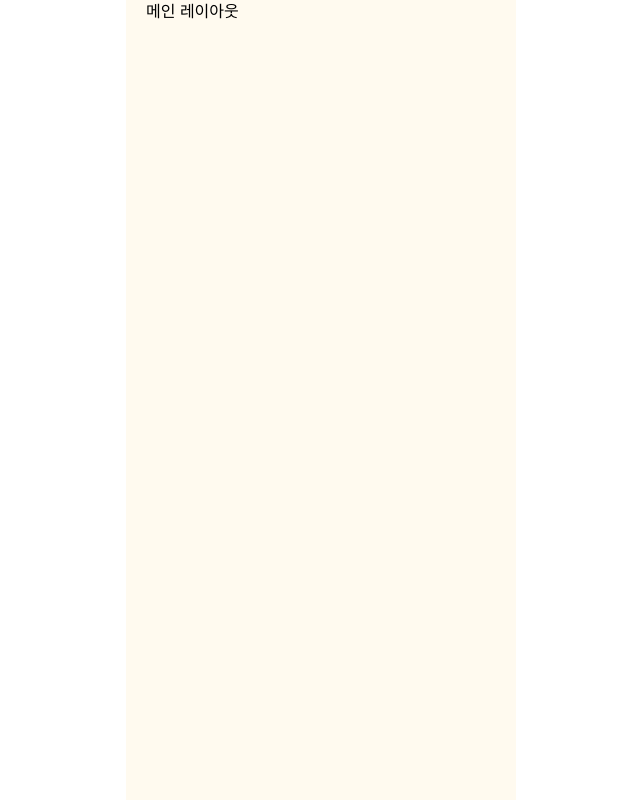
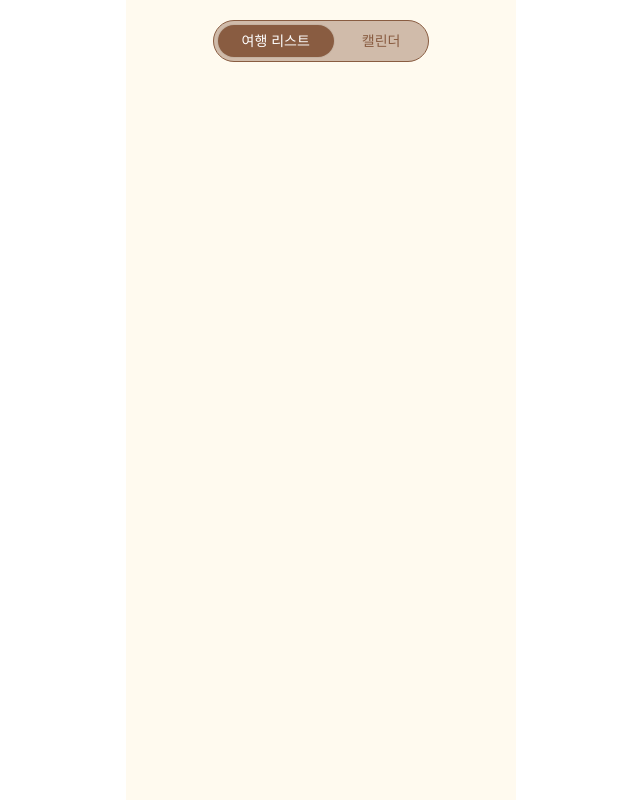
Before and after one commit to ccconac/JECT-4-client, a React (Vite) app: page /main in a window 1280 px wide. Before the commit this address led to /. Shown: the whole page, without its empty margins (319-959 px from the left). Built offline with nearby package versions, Linux system fonts and the light colour scheme; a web font is replaced by a local one.

Commit message:
feat : SCRUM-36 - 메인화면 탭 버튼 디자인 구현

```diff
--- a/src/pages/auth/LoginPage/KakaoLoginPage.tsx
+++ b/src/pages/auth/LoginPage/KakaoLoginPage.tsx
@@ -6,7 +6,7 @@ import 'swiper/css';
 import 'swiper/css/scrollbar';
 import KakaoLoginButton from './KakaoLoginButton';
 
-function KakaoLoginPage() {
+const KakaoLoginPage = () => {
     const navigate = useNavigate();
 
     useEffect(() => {
@@ -76,6 +76,6 @@ function KakaoLoginPage() {
             </section>
         </div>
     );
-}
+};
 
 export default KakaoLoginPage;
--- /dev/null
+++ b/src/pages/dashboard/MainPage.tsx
@@ -0,0 +1,14 @@
+// 셋업 이후 메인 화면
+import { useNavigate, useSearchParams } from 'react-router';
+import { useEffect } from 'react';
+import MainTabButton from './MainTabButton';
+
+const MainPage = () => {
+    return (
+        <div className="flex justify-center pt-5">
+            <MainTabButton />
+        </div>
+    );
+};
+
+export default MainPage;
--- /dev/null
+++ b/src/pages/dashboard/MainTabButton.tsx
@@ -0,0 +1,30 @@
+import { useNavigate } from 'react-router';
+
+const MainTabButton = () => {
+    const navigate = useNavigate();
+    return (
+        <div
+            className="bg-text-sub/40 border-text-sub inline-flex justify-center gap-1 rounded-full border p-1"
+            role="tablist"
+            aria-orientation="horizontal"
+        >
+            <button
+                className="group bg-text-sub flex items-center rounded-full px-6 py-0.5 text-sm/7 font-medium text-white ring ring-gray-950/5"
+                role="tab"
+                type="button"
+            >
+                여행 리스트
+            </button>
+            <button
+                className="group text-text-sub flex cursor-pointer items-center rounded-full px-6 py-0.5 text-sm/7 font-medium"
+                role="tab"
+                type="button"
+                onClick={() => navigate('/calendar')}
+            >
+                캘린더
+            </button>
+        </div>
+    );
+};
+
+export default MainTabButton;
--- a/src/pages/dashboard/index.tsx
+++ /dev/null
@@ -1 +0,0 @@
-// 셋업 이후 메인 화면
--- a/src/routes.tsx
+++ b/src/routes.tsx
@@ -6,6 +6,7 @@ import SetJobPage from './pages/setup/setProfile/SetJobPage';
 import CreateGoalPage from './pages/setup/setTravelGoal/CreateGoalPage';
 import SetGoalTypePage from './pages/setup/setTravelGoal/SetGoalTypePage';
 import SetMileStonePage from './pages/setup/setTravelGoal/SetMileStonePage';
+import MainPage from './pages/dashboard/MainPage';
 
 import MainLayout from './components/MainLayout';
 import StyleGuide from './pages/style-guide/StyleGuide';
@@ -22,6 +23,9 @@ const Router = () => {
             <Route path="/setGoalType" element={<SetGoalTypePage />} />
             <Route path="/setMileStone" element={<SetMileStonePage />} />
 
+            {/* 메인 페이지 */}
+            <Route path="/main" element={<MainPage />} />
+
             {/* 스타일 가이드 페이지 */}
             <Route path="/style-guide" element={<StyleGuide />} />
             {/* 메인 서비스 : 푸터 있는 페이지들 */}
```
